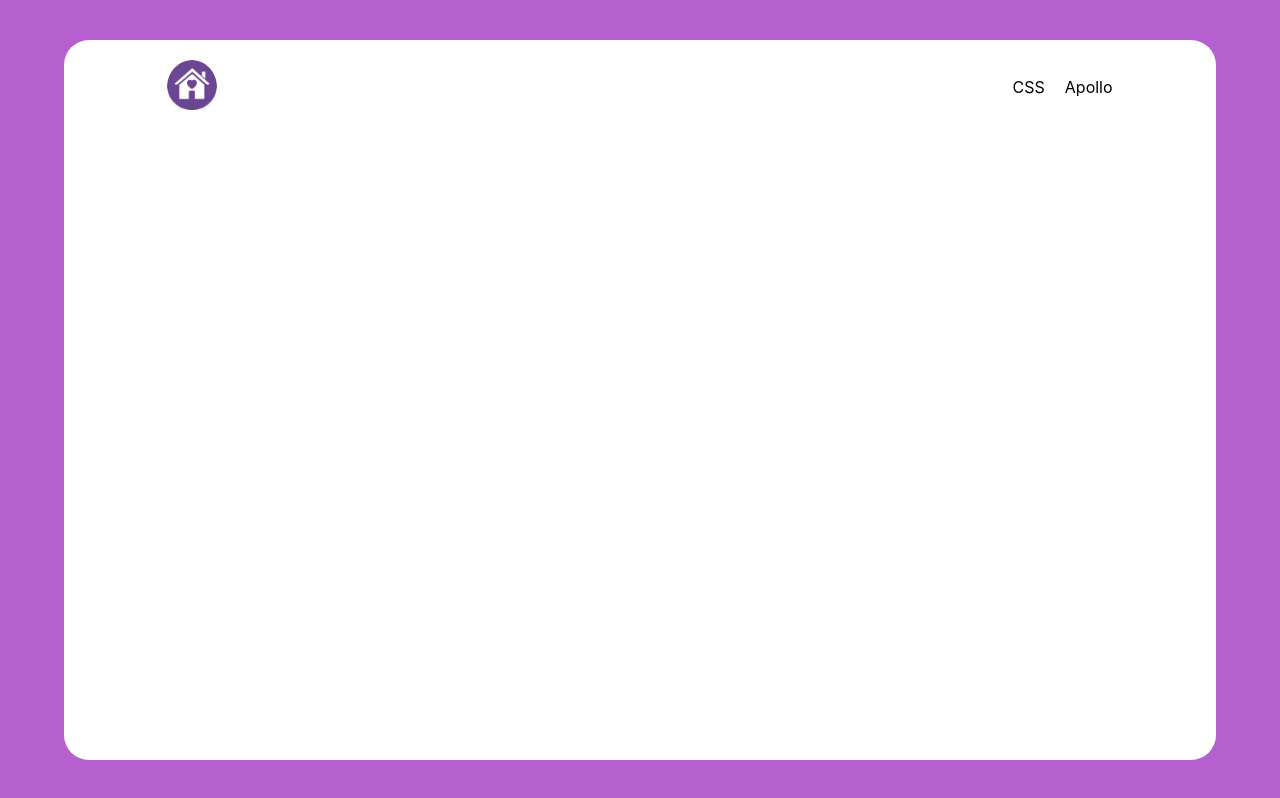
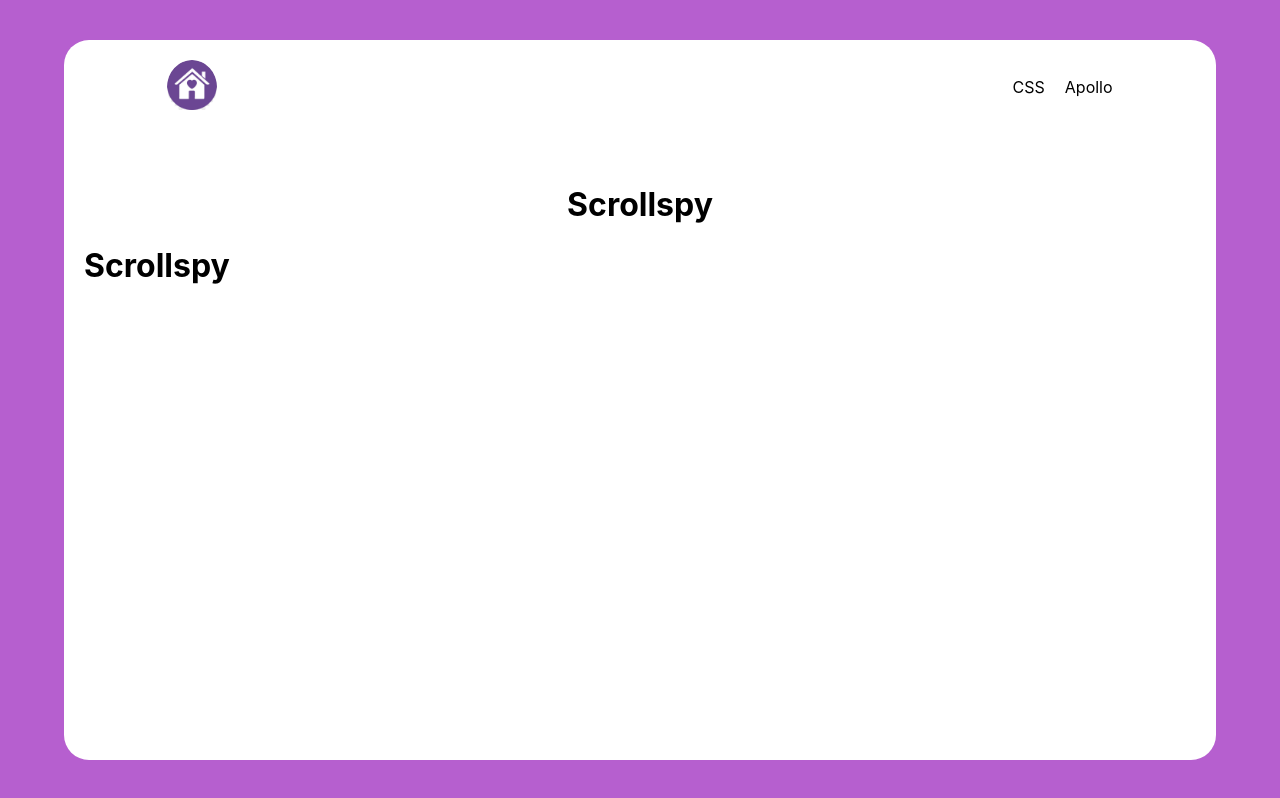
Before and after one commit to tKanashiro/my-projects, a React (Create React App) app: page /react/scrollspy in a window 1280 px wide. Before the commit this address had no page. Built offline with nearby package versions, Linux system fonts and the light colour scheme.

Commit message:
Add Scrollspy page

```diff
--- a/src/index.tsx
+++ b/src/index.tsx
@@ -12,6 +12,7 @@ import Apollo from "pages/Apollo/index";
 import QueryEx from "pages/Apollo/QueryEx";
 import Typescript from "pages/Typescript";
 import ReactPage from "pages/React";
+import Scrollspy from "pages/React/Scrollspy";
 import "./index.css";
 import "global/_styles.scss";
 
@@ -39,6 +40,10 @@ root.render(
                                 element={<Typescript />}
                             />
                             <Route path="/react" element={<ReactPage />} />
+                            <Route
+                                path="/react/scrollspy"
+                                element={<Scrollspy />}
+                            />
                         </Routes>
                     </BrowserRouter>
                 </ApolloProvider>
--- /dev/null
+++ b/src/pages/React/Scrollspy/index.tsx
@@ -0,0 +1,13 @@
+import Title from "components/Title";
+import { Fragment } from "react/jsx-runtime";
+
+const Scrollspy = () => {
+    return (
+        <Fragment>
+            <Title title="Scrollspy" />
+            <h1>Scrollspy</h1>
+        </Fragment>
+    );
+};
+
+export default Scrollspy;
--- a/src/pages/React/index.tsx
+++ b/src/pages/React/index.tsx
@@ -1,7 +1,21 @@
+import Card from "components/Card";
 import Title from "components/Title";
+import { Fragment } from "react/jsx-runtime";
+import reactImage from "images/react.svg";
 
 const React = () => {
-    return <Title title="React" />;
+    return (
+        <Fragment>
+            <Title title="React" />
+            <div className="bodyWrapper">
+                <Card
+                    title="Scroll Spy"
+                    link="/react/scrollspy"
+                    image={reactImage}
+                />
+            </div>
+        </Fragment>
+    );
 };
 
 export default React;
```
